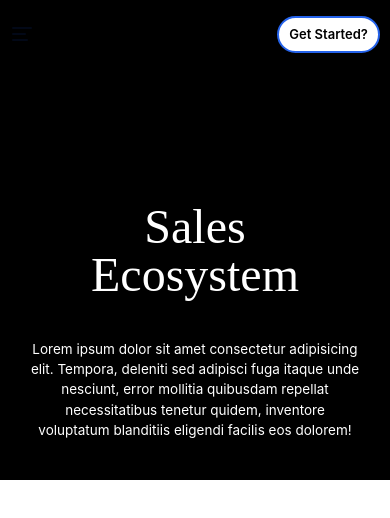
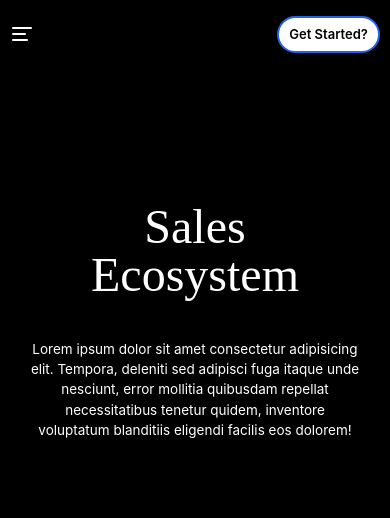
Before and after one commit to mohawwal/salesTrack, a React (Vite) app: page / in a window 390 px wide. Shown: the top 518 px of the page. Built offline with nearby package versions, Linux system fonts and the light colour scheme; a web font is replaced by a local one.

Commit message:
design home height and color

```diff
--- a/src/pages/home/Home.tsx
+++ b/src/pages/home/Home.tsx
@@ -1,11 +1,8 @@
-// import { Button } from "../../components/ui/button"
-// import { Link } from "react-router-dom"
-
 import HomeNav from "./HomeNav";
 
 export const Home = () => {
 	return (
-		<div className="w-full bg-black text-white">
+		<div className="w-[100vw] bg-black h-[100vh] text-white">
 			<div className="w-[95%] m-auto">
 				<div className="pt-4 relative">
 					<HomeNav />
--- a/src/pages/home/HomeNav.tsx
+++ b/src/pages/home/HomeNav.tsx
@@ -53,10 +53,10 @@ const HomeNav = () => {
 				</div>
 
 				<div
-					className="flex md:hidden text-white "
+					className="flex md:hidden"
 					onClick={navFunc}
 				>
-					<AlignLeft className="text-[20px] text-foreground" />
+					<AlignLeft className="text-[20px] text-white" />
 				</div>
 			</div>
 
```
